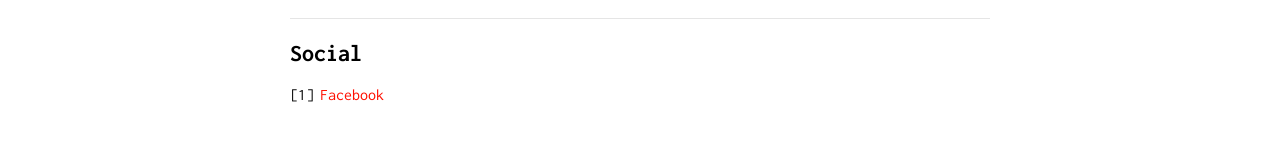
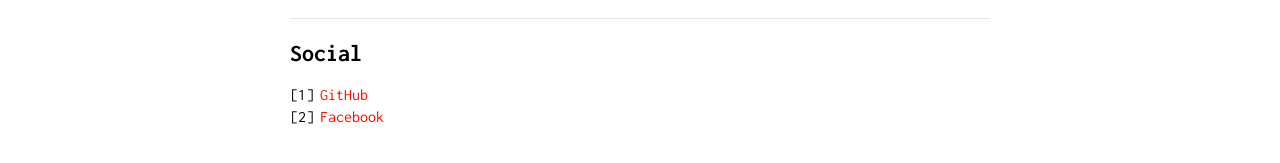
Before and after one commit to gervasiocaj/gervasiocaj.github.io, a Jekyll site: the page built from contact.md, in a window 1280 px wide. Shown: the part 381-544 px from the top of the page. Built offline with Jekyll 4.4.1, drawn with Linux system fonts in a browser that asks for light colours.

Commit message:
Update contact.md

```diff
--- a/contact.md
+++ b/contact.md
@@ -21,4 +21,5 @@ is_contact: true
 
 ## Social
 
+1. [GitHub](https://github.com/gervasiocaj)
 1. [Facebook](https://www.facebook.com/gervasiocaj)
```
